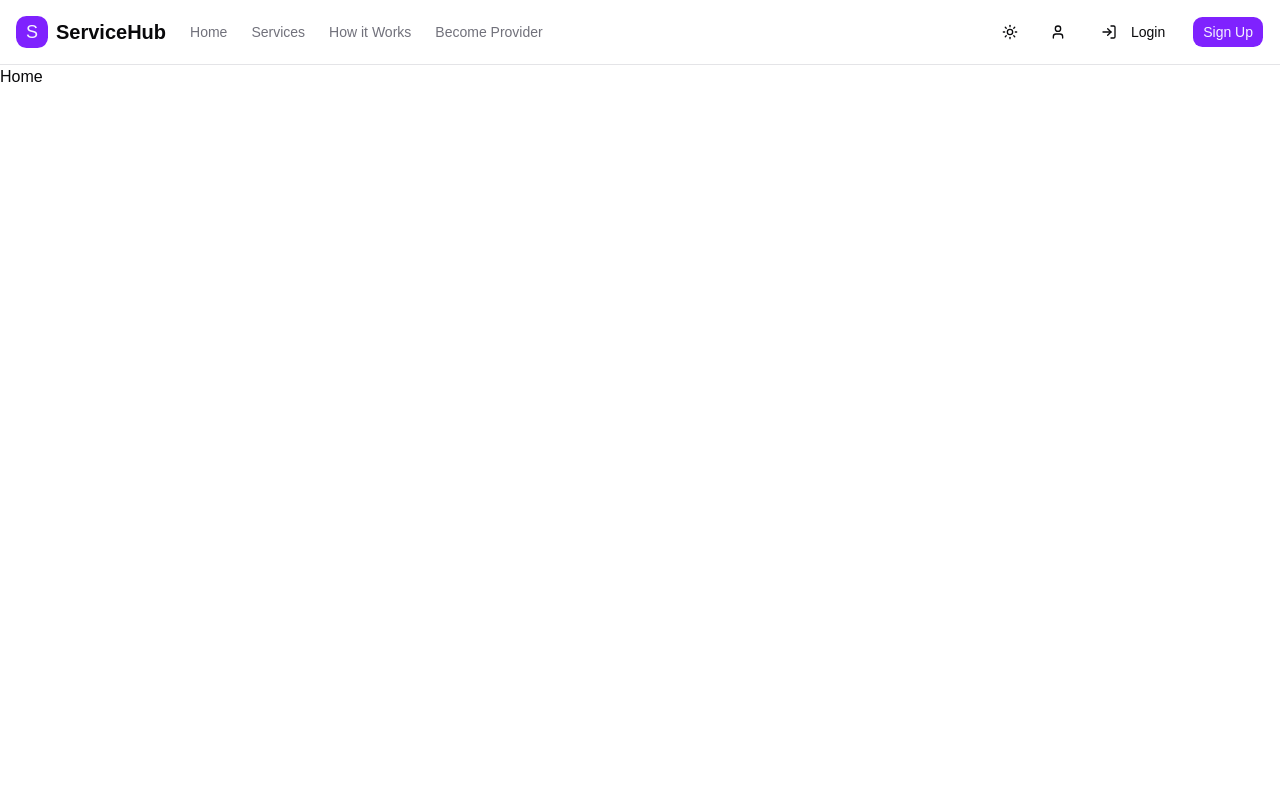
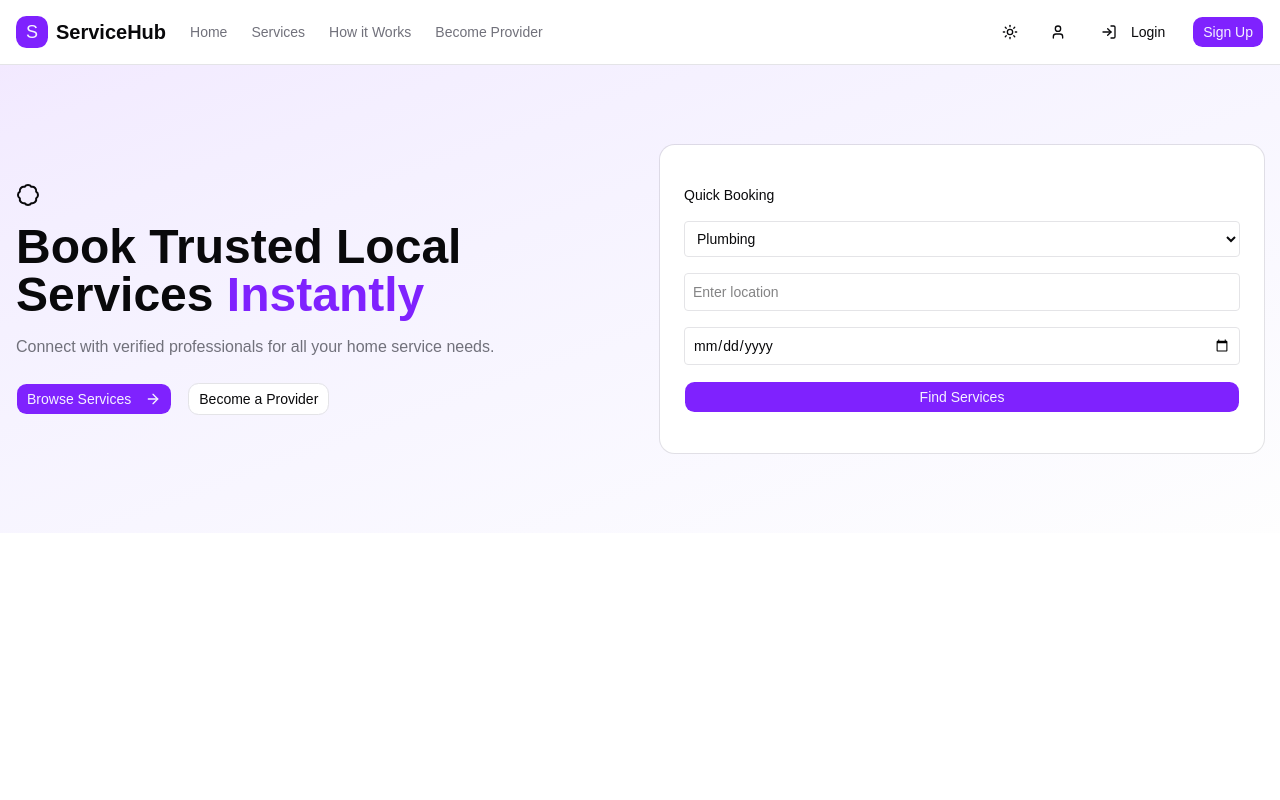
Before and after one commit to krishnaptl04/ServiceHub_Frontend, a React (Vite) app: page /home in a window 1280 px wide. Shown: the top 800 px of the page. Built offline with nearby package versions, Linux system fonts and the light colour scheme.

Commit message:
feat: add HeroSection component to Home page for service booking

```diff
--- /dev/null
+++ b/src/Features/Home/components/HeroSection.tsx
@@ -0,0 +1,62 @@
+import { Button } from "@/components/ui/button"
+import { Card, CardContent } from "@/components/ui/card"
+import { ArrowRight, Badge } from "lucide-react"
+
+import { Link } from "react-router-dom"
+
+const HeroSection = () => {
+  return (
+    <div>
+      <section className="bg-gradient-to-br from-primary/10 to-secondary/10 py-20">
+        <div className="container mx-auto grid items-center gap-10 px-4 lg:grid-cols-2">
+          <div>
+            <Badge className="mb-4">Trusted by 50,000+ customers</Badge>
+            <h1 className="mb-4 text-5xl font-bold">
+              Book Trusted Local Services{" "}
+              <span className="text-primary">Instantly</span>
+            </h1>
+            <p className="mb-6 text-muted-foreground">
+              Connect with verified professionals for all your home service
+              needs.
+            </p>
+
+            <div className="flex gap-4">
+              <Button asChild>
+                <Link to="/services">
+                  Browse Services <ArrowRight className="ml-2 h-4 w-4" />
+                </Link>
+              </Button>
+
+              <Button variant="outline" asChild>
+                <Link to="/provider/dashboard">Become a Provider</Link>
+              </Button>
+            </div>
+          </div>
+
+          <Card>
+            <CardContent className="space-y-4 p-6">
+              <h3>Quick Booking</h3>
+
+              <select className="w-full rounded border p-2">
+                <option>Plumbing</option>
+                <option>Electrical</option>
+              </select>
+
+              <input
+                type="text"
+                placeholder="Enter location"
+                className="w-full rounded border p-2"
+              />
+
+              <input type="date" className="w-full rounded border p-2" />
+
+              <Button className="w-full">Find Services</Button>
+            </CardContent>
+          </Card>
+        </div>
+      </section>
+    </div>
+  )
+}
+
+export default HeroSection
--- a/src/Features/Home/pages/Home.tsx
+++ b/src/Features/Home/pages/Home.tsx
@@ -1,7 +1,12 @@
 import React from "react"
+import HeroSection from "../components/HeroSection"
 
 const Home = () => {
-  return <div>Home</div>
+  return (
+    <div>
+      <HeroSection />
+    </div>
+  )
 }
 
 export default Home
```
